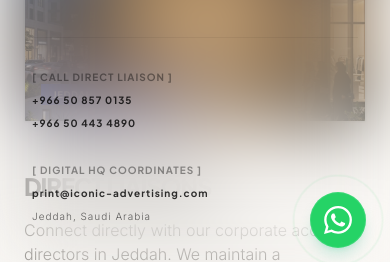
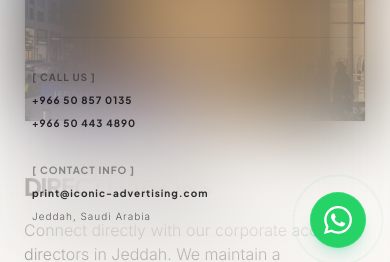
Before and after one commit to SYED-HUNAIN-web/ICONIC-ADVERTISING, a Next.js app: page /contact in a window 390 px wide. Both pictures are taken after a click on the button 350 px from the left and 32 px from the top of the page. Shown: the part 572-834 px from the top of the page. Built offline with nearby package versions, Linux system fonts and the light colour scheme.

Commit message:
Update Header.tsx

```diff
--- a/src/components/Header.tsx
+++ b/src/components/Header.tsx
@@ -180,12 +180,12 @@
               className="grid grid-cols-1 sm:grid-cols-2 gap-8 border-t border-black/5 dark:border-white/5 pt-8 mt-12 relative z-10 text-[10px] font-syne font-bold uppercase tracking-widest"
             >
               <div className="flex flex-col gap-2">
-                <span className="text-black/40 dark:text-white/40 block">[ Call Direct Liaison ]</span>
+                <span className="text-black/40 dark:text-white/40 block">[ Call Us ]</span>
                 <a href="tel:+966508570135" className="text-black/80 dark:text-white/80 hover:text-royal transition-colors">+966 50 857 0135</a>
                 <a href="tel:+966504434890" className="text-black/80 dark:text-white/80 hover:text-royal transition-colors">+966 50 443 4890</a>
               </div>
               <div className="flex flex-col gap-2">
-                <span className="text-black/40 dark:text-white/40 block">[ Digital HQ Coordinates ]</span>
+                <span className="text-black/40 dark:text-white/40 block">[ Contact Info ]</span>
                 <a href="mailto:print@iconic-advertising.com" className="text-black/80 dark:text-white/80 hover:text-royal transition-colors lowercase">print@iconic-advertising.com</a>
                 <span className="text-black/60 dark:text-white/60 font-light font-sans normal-case block">Jeddah, Saudi Arabia</span>
               </div>
```
